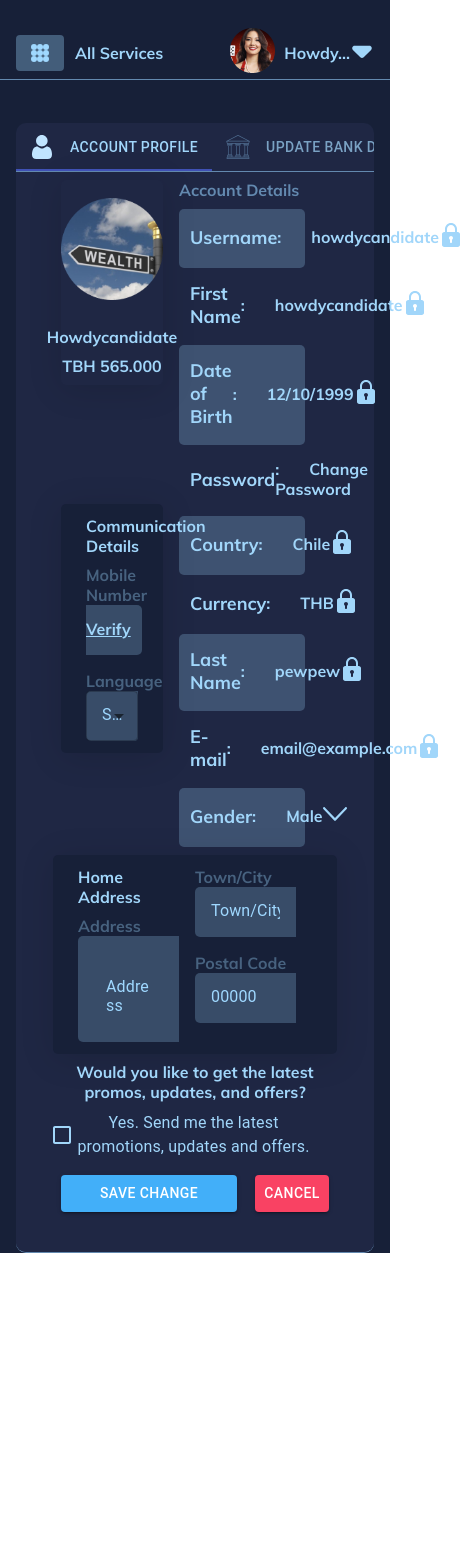
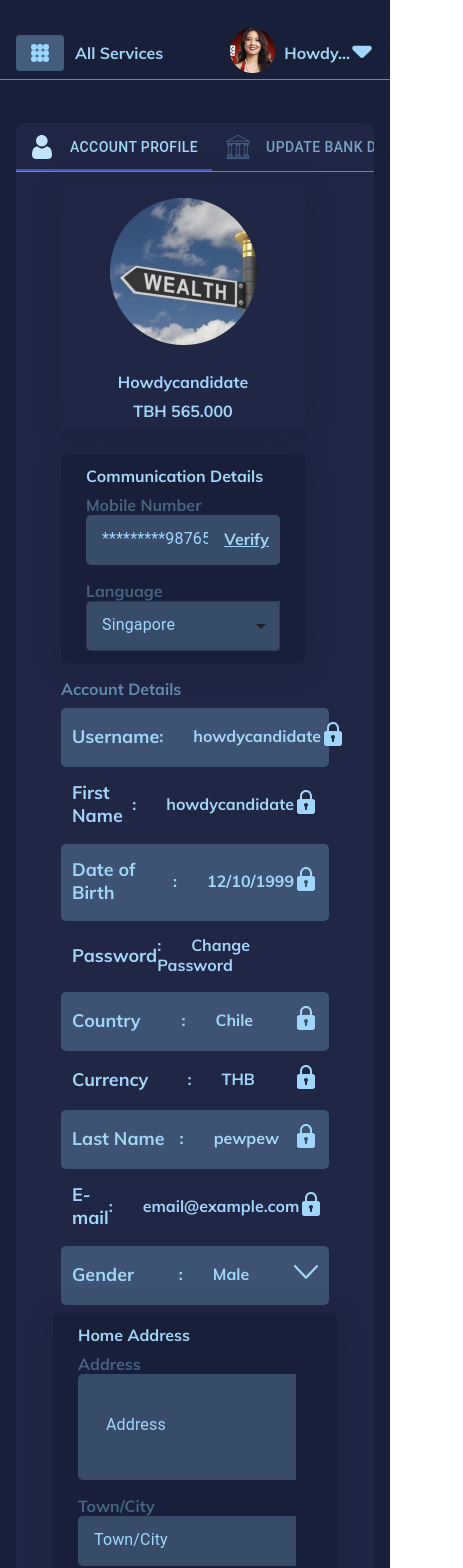
Before and after one commit to damadoko/profile-assignment, a Next.js app: page / in a window 390 px wide. Shown: the top 1568 px of the page, 463 px wide, since content can reach past the window. Before the commit the page ends 1253 px from the top, so only its background shows below. Built offline with nearby package versions, Linux system fonts and the light colour scheme.

Commit message:
Add responsive

```diff
--- a/components/pages/Home/Home.tsx
+++ b/components/pages/Home/Home.tsx
@@ -37,7 +37,7 @@ const Home: React.FC = () => {
       <TabsWrapper tabsData={tabsData}>
         <StyledDiv>
           <Grid container spacing={2}>
-            <Grid container item xs={6} spacing={3}>
+            <Grid container item xs={12} md={6} spacing={3}>
               <Grid item xs={12}>
                 <UserAvatar />
               </Grid>
@@ -46,7 +46,7 @@ const Home: React.FC = () => {
               </Grid>
             </Grid>
 
-            <Grid item xs={6}>
+            <Grid item xs={12} md={6}>
               <AccountDetails />
             </Grid>
 
--- a/components/pages/Home/_HomeAddress.tsx
+++ b/components/pages/Home/_HomeAddress.tsx
@@ -28,13 +28,13 @@ export const HomeAddress: React.FC = () => {
   return (
     <StyledContainer>
       <Grid container item xs={12} spacing={2}>
-        <Grid item xs={6}>
+        <Grid item xs={12} md={6}>
           <Box component="p" fontWeight="600">
             Home Address
           </Box>
           <CInput label="Address" value="Address" multiline rows={2} rowsMax={4} fullWidth />
         </Grid>
-        <Grid item xs={6}>
+        <Grid item xs={12} md={6}>
           <Box mb="16px">
             <CInput label="Town/City" value="Town/City" fullWidth />
           </Box>
```
